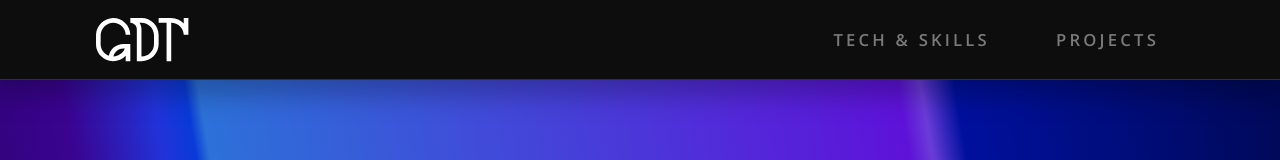
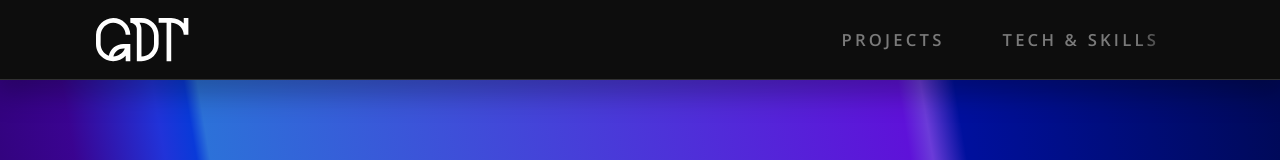
Before and after one commit to Gatinoko/Portfolio, a Next.js app: page / in a window 1280 px wide. Shown: the top 160 px of the page. Built offline with nearby package versions, Linux system fonts and the light colour scheme.

Commit message:
feat(components): Implemented horizontal scroll with gradient mask on desktop navigation buttons

```diff
--- a/components/navigation/logo/logo.scss
+++ b/components/navigation/logo/logo.scss
@@ -1,5 +1,8 @@
 .logo {
-	width: fit-content;
+	& {
+		width: fit-content;
+		padding-right: 1rem;
+	}
 
 	.logo-svg {
 		width: clamp(2px, 5rem + 1vw, 10rem);
--- a/components/navigation/navigation.scss
+++ b/components/navigation/navigation.scss
@@ -30,18 +30,36 @@
 			border-bottom: 1px solid $WHITE-15;
 		}
 
+		::-webkit-scrollbar {
+			height: 0px; /* height of horizontal scrollbar ← You're missing this */
+		}
+
 		.desktop-button-list {
 			& {
 				display: flex;
+				flex-direction: row-reverse;
 				align-self: center;
 				list-style-type: none;
-				gap: 1rem;
+				width: 100%;
+				gap: 0.5rem;
 				margin: 0;
 				padding: 0;
+				overflow: scroll;
+				box-sizing: border-box;
+				mask-image: linear-gradient(
+					90deg,
+					rgba(255, 255, 255, 0) 0%,
+					rgba(0, 0, 0, 1) 5%,
+					rgba(0, 0, 0, 1) 95%,
+					rgba(0, 0, 0, 0) 100%
+				);
+				@include screen-breakpoint(mobile, tablet) {
+					display: none;
+				}
 			}
 
-			@include screen-breakpoint(mobile, tablet) {
-				display: none;
+			& ::-webkit-scrollbar {
+				height: 0px;
 			}
 
 			li {
```
